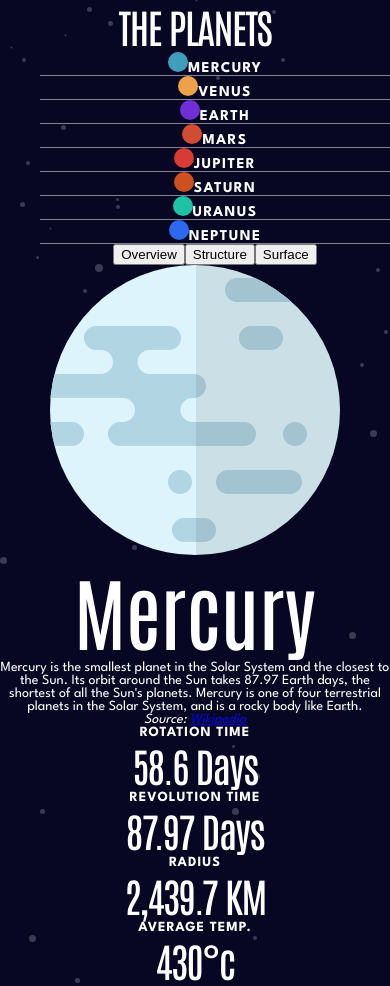
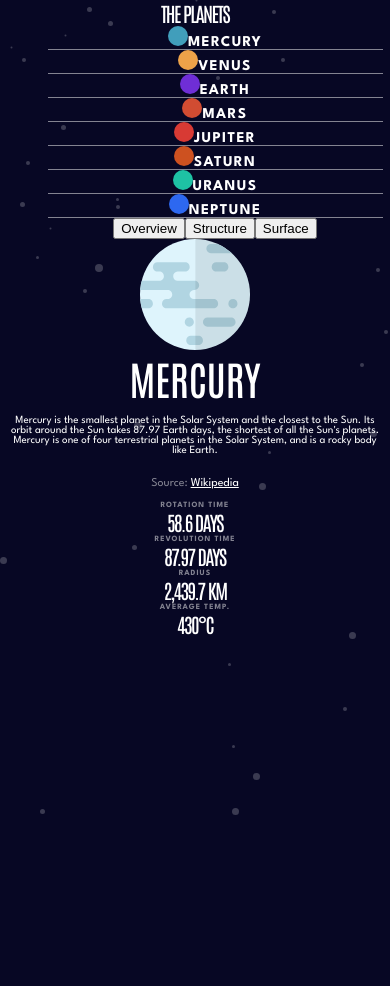
Before and after one commit to jasonkartz/planets-fact-site, a React (Create React App) app: page / in a window 390 px wide. After the commit the page ends 844 px from the top, so only its background shows below. Built offline with nearby package versions, Linux system fonts and the light colour scheme.

Commit message:
html structuring + some styling
starting with mobile screen design first

```diff
--- a/src/App.js
+++ b/src/App.js
@@ -1,7 +1,7 @@
 import data from "./data.json";
 function App() {
   return (
-    <>
+    <div className="container">
       <header>
         <h2>THE PLANETS</h2>
         <nav>
@@ -48,15 +48,21 @@ function App() {
             <button>Structure</button>
             <button>Surface</button>
           </menu>
-          <img src={data[0].images.planet} alt="mercury" />
+          <img class="img-planet" src={data[0].images.planet} alt="mercury" />
+          <div class="info-text">
             <h1>{data[0].name}</h1>
             <p>{data[0].overview.content}</p>
             <cite>
               Source:{" "}
-            <a href={data[0].overview.source} target="_blank" rel="noreferrer">
+              <a
+                href={data[0].overview.source}
+                target="_blank"
+                rel="noreferrer"
+              >
                 Wikipedia
               </a>
             </cite>
+          </div>
         </section>
         <section className="stats-section">
           <div className="stat-box">
@@ -77,7 +83,7 @@ function App() {
           </div>
         </section>
       </main>
-    </>
+    </div>
   );
 }
 
--- a/src/index.css
+++ b/src/index.css
@@ -24,22 +24,27 @@
 body {
   font-family: 'League Spartan', Verdana, Geneva, Tahoma, sans-serif;
   color: white;
-  font-size: 14px;
+  font-size: 11px;
   text-align: center;
   background-color: var(--midnight-blue);
   background-image: url("../public/assets/background-stars.svg");
+}
+.container {
+  max-width: 375px;
+  margin: auto;
 }
 
 h1,
 h2 {
   font-family: 'Antonio','Courier New', Courier, monospace;
   font-weight: 500;
+  text-transform: uppercase;
 }
 h1 {
-  font-size: 80px;
+  font-size: 40px;
 }
 h2 {
-  font-size: 40px;
+  font-size: 20px;
   letter-spacing: -1.5px;
 }
 
@@ -52,6 +57,8 @@ h3 {
 }
 h4 {
   letter-spacing: 1px;
+  font-size: 8px;
+  color: var(--light-gray)
 }
 ul {
   list-style: none;
@@ -63,7 +70,14 @@ ul li {
   letter-spacing: 1.36px;
   border-bottom: var(--light-gray) 1px solid;
 }
-
+cite {
+  font-size: 12px;
+  font-style: normal;
+  color: var(--light-gray)
+}
+cite a {
+  color: white;
+}
 .bullet {
   height: 20px;
   width: 20px;
@@ -95,3 +109,15 @@ ul li {
 .color-neptune {
   background-color: var(--neptune);
 }
+/* Planet sizes vary. figure out size percentage for each screen version */
+.img-planet {
+  width: 29.5%;
+}
+.info-text {
+  display: flex;
+  flex-direction: column;
+  gap: 1em;
+}
+.info-text cite {
+  margin: 1em 0;
+}
```
Lines whose indentation alone changed are shown as unchanged.
